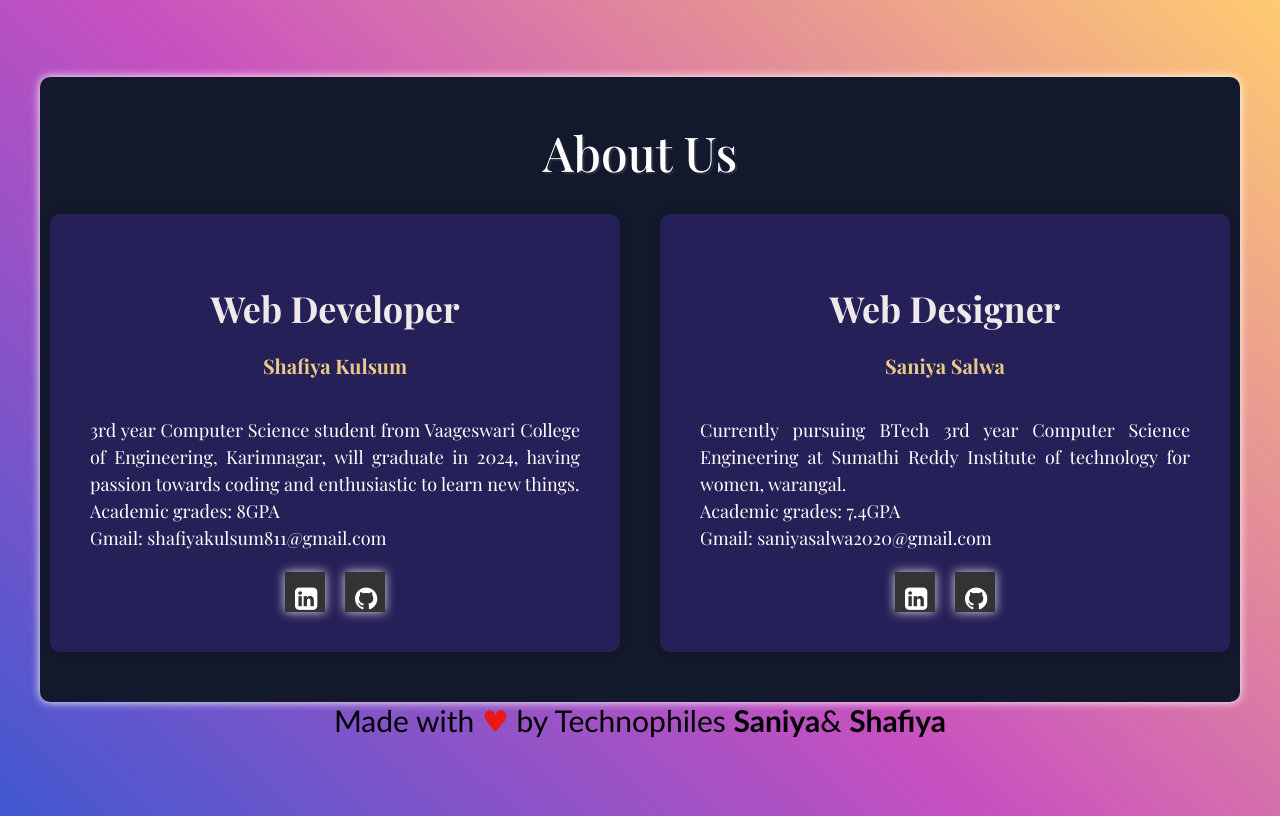
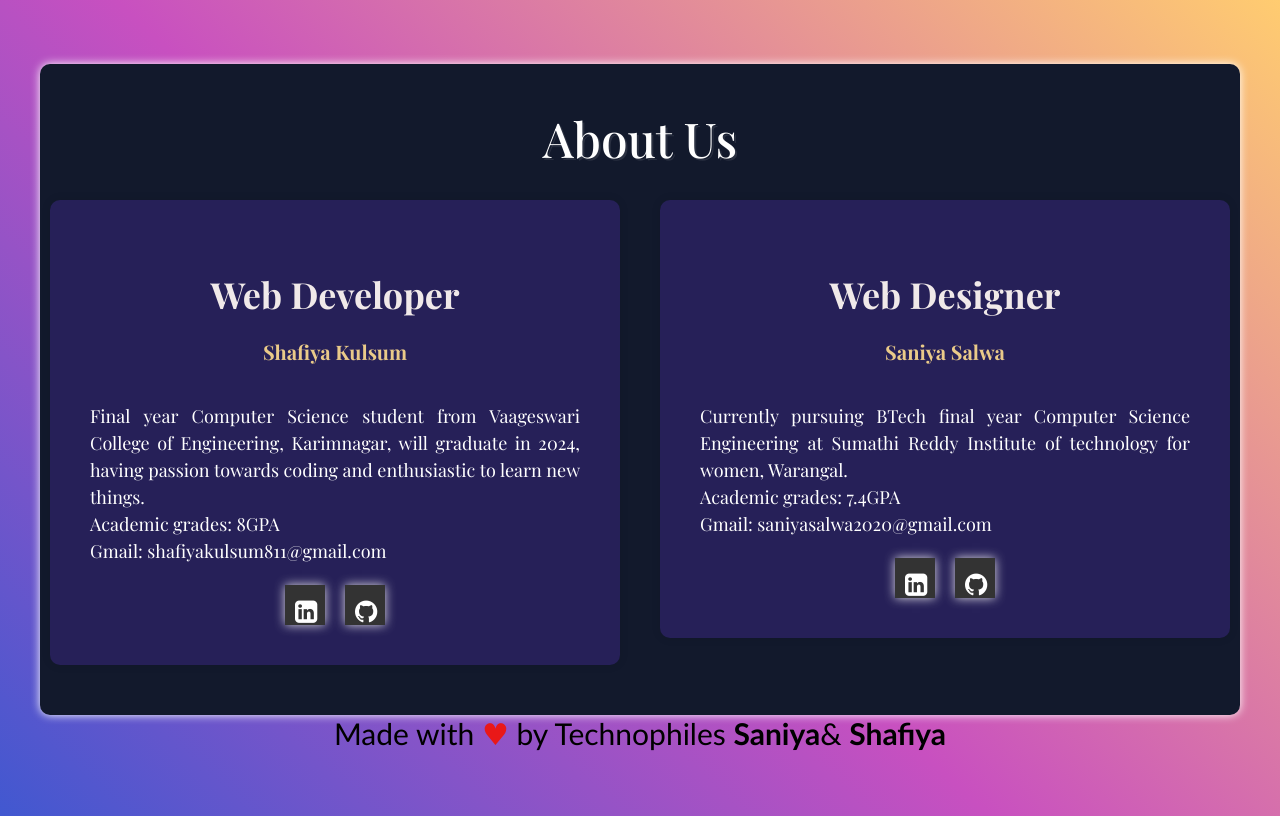
Before and after one commit to Shafiya811/WebifyProject, a plain HTML site: page About.html in a window 1280 px wide. Drawn offline with nearby package versions, Linux system fonts and the light colour scheme.

Commit message:
Update About.html

```diff
--- a/About.html
+++ b/About.html
@@ -25,7 +25,7 @@
               Shafiya Kulsum
             </h3>
             <p>
-              3rd year Computer Science student from Vaageswari College of
+              Final year Computer Science student from Vaageswari College of
               Engineering, Karimnagar, will graduate in 2024, having passion
               towards coding and enthusiastic to learn new things. <br />
               Academic grades: 8GPA<br />
@@ -56,8 +56,8 @@
               Saniya Salwa
             </h3>
             <p>
-              Currently pursuing BTech 3rd year Computer Science Engineering at
-              Sumathi Reddy Institute of technology for women, warangal.<br />
+              Currently pursuing BTech final year Computer Science Engineering at
+              Sumathi Reddy Institute of technology for women, Warangal.<br />
               Academic grades: 7.4GPA<br />
               Gmail: saniyasalwa2020@gmail.com
             </p>
```
